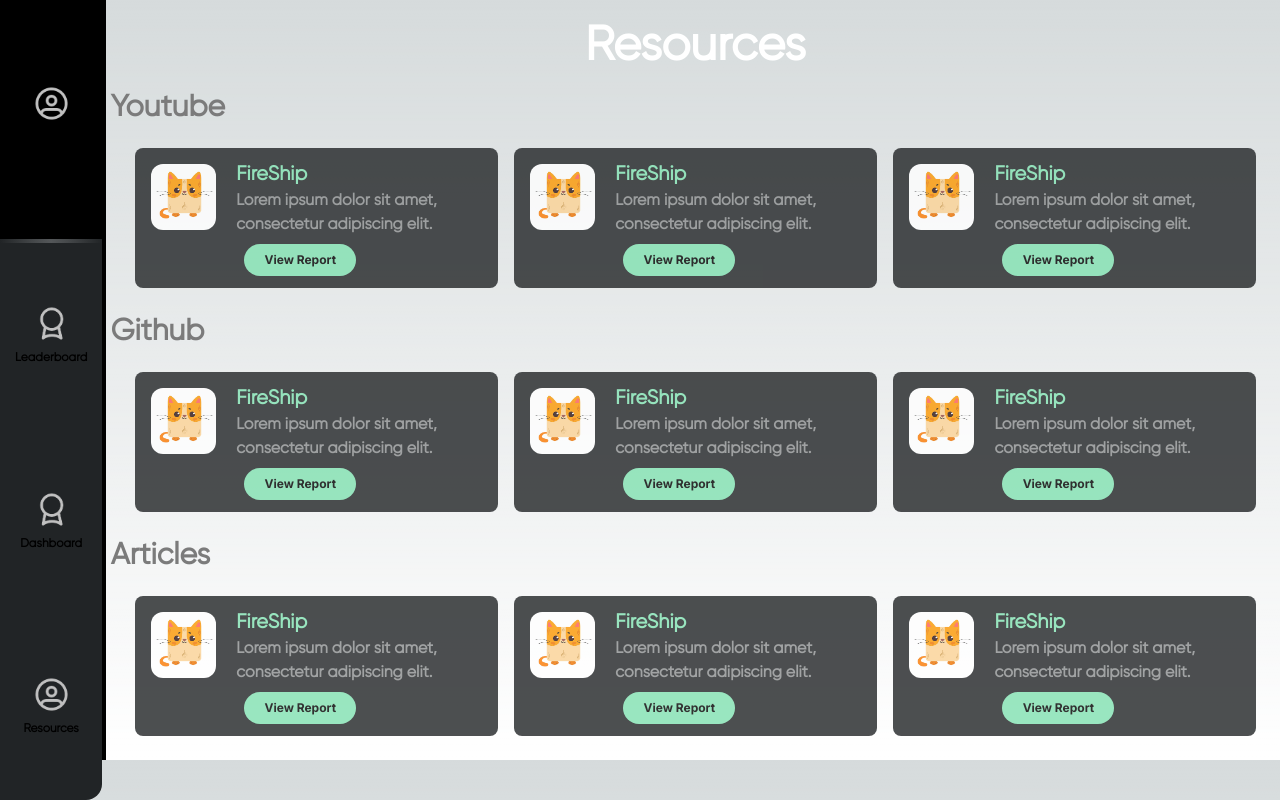
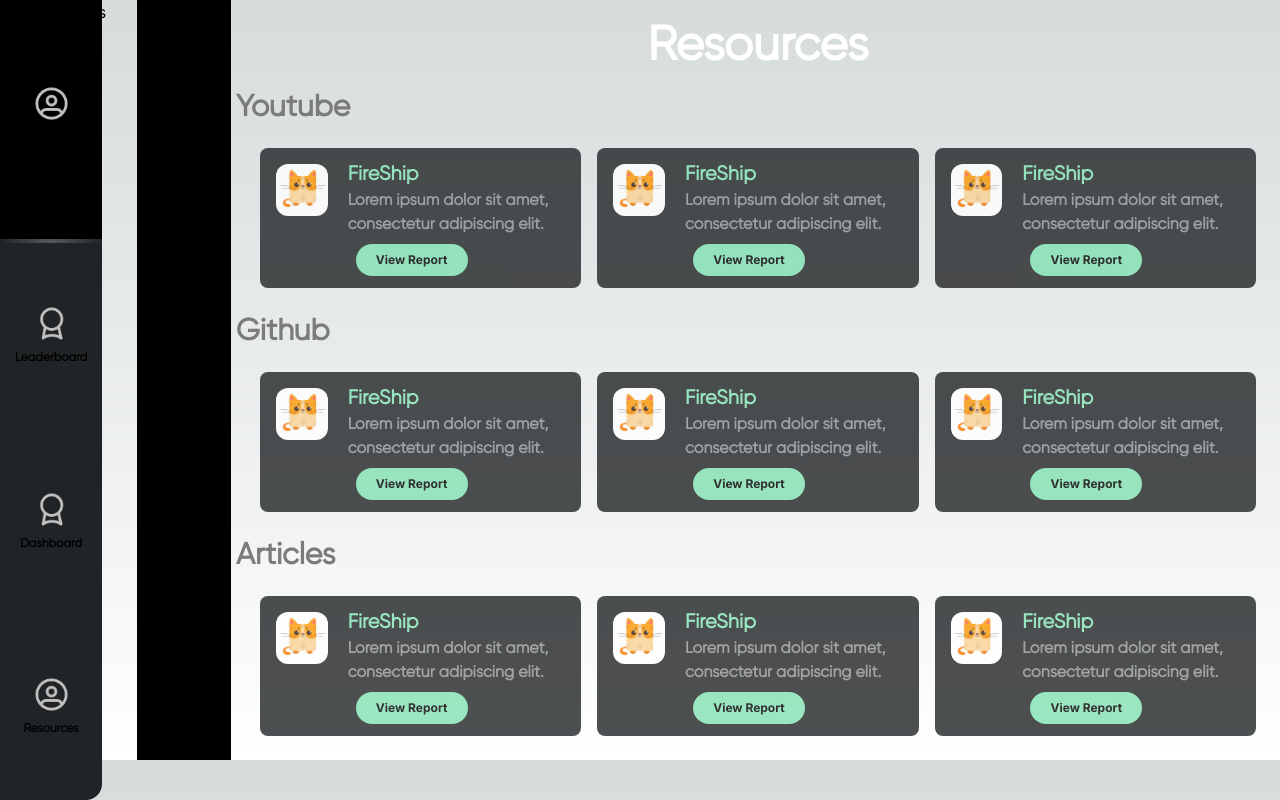
Before and after one commit to Keshav-Aneja/Forkthis-2023-frontend, a Next.js app: page /Resources in a window 1280 px wide. Built offline with nearby package versions, Linux system fonts and the light colour scheme; what tailwindcss-gradients would draw is missing.

Commit message:
sidebarr component changes Update

```diff
--- a/src/app/Resources/page.tsx
+++ b/src/app/Resources/page.tsx
@@ -11,8 +11,9 @@ export default function Resources() {
   return (
     <>
       <main className="">
-        <div className=" w-[100%] z-0 flex">
+        <div className=" w-[100%] z-0 flex ">
           <Sidebarrr />
+          Hi my name is pavban
 
           <div className="w-[9%] bg-black">
 
--- a/src/app/page.tsx
+++ b/src/app/page.tsx
@@ -5,7 +5,7 @@ import ProgressCircular from "../components/ProgressCircular";
 import RepoPanel from "@/sections/RepoPanel";
 import CountdownTimer from "@/components/CountdownTimer";
 import DashboardInfo from "@/sections/DashboardInfo";
-import Sidebar from "@/components/Sidebar";
+import Sidebarrr from "@/components/Sidebarrr";
 const targetDate = new Date("2023-08-31 T23:59:59");
 let progressData = [
   {
@@ -32,7 +32,7 @@ export default function Home() {
   return (
     <main className="">
       <div className="flex w-[100%] z-0">
-        <Sidebar />
+        <Sidebarrr />
         <div className="w-[100%] lg:ml-[7%]">
           <DashboardInfo />
 
```
